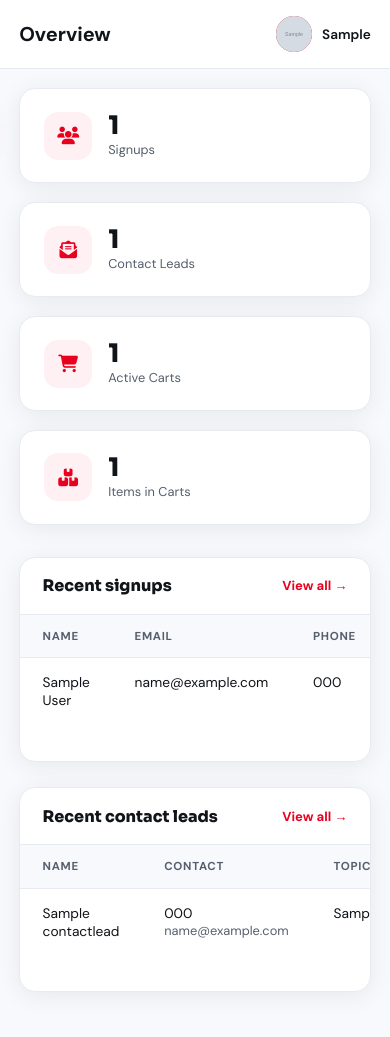
After one commit to edutrellisprivatelimited-dotcom/EduTrellis, a Django app: page /store/dashboard/ in a window 390 px wide. The commit adds this page. Run offline with Django 5.2, Linux system fonts and the light colour scheme; a user stored in the database is signed in; tables that the repository leaves empty hold one stand-in row (values such as "Sample post"); grey boxes marked "Sample" are stand-in pictures.

Commit message:
feat: replace Django admin link with a custom-styled store dashboard
Adds a self-built staff-only admin panel at /store/dashboard/, styled
with the store's own design tokens instead of Django's built-in
admin UI:
- Overview: signup/lead/cart stat cards + recent-activity tables
- Signups: searchable list of registered customers (role badge,
  phone, joined date)
- Contact Leads: searchable list of contact-form submissions, with
  delete
- Sidebar nav + "Back to store"/"Logout"

Access is gated to request.user.is_staff — anonymous or non-staff
visitors are bounced to the storefront. The profile dropdown's
"Admin panel" link now points here instead of /admin/ (Django's
built-in admin is left registered but no longer linked to).

Also adds a .gitignore (media/, __pycache__, .env) — there wasn't one
before, and this project's media/ now holds real uploaded avatars
that must never end up in a commit.

Co-Authored-By: Claude Sonnet 5 <noreply@anthropic.com>

```diff
--- /dev/null
+++ b/myapp/templates/dashboard/base.html
@@ -0,0 +1,125 @@
+{% load static %}
+<!DOCTYPE html>
+<html lang="en">
+<head>
+<meta charset="UTF-8">
+<meta name="viewport" content="width=device-width, initial-scale=1.0">
+<title>{% block title %}Overview{% endblock %} | EduTrellis Store Admin</title>
+<meta name="robots" content="noindex, nofollow">
+<link href="https://fonts.googleapis.com/css2?family=Sora:wght@400;600;700;800;900&family=DM+Sans:wght@400;500;600;700&display=swap" rel="stylesheet">
+<link rel="stylesheet" href="https://cdnjs.cloudflare.com/ajax/libs/font-awesome/6.4.0/css/all.min.css">
+<link rel="icon" href="{% static 'favicon.ico' %}" type="image/x-icon">
+<style>
+:root{
+  --red:#e8001e; --red-dark:#c0001a; --red-soft:#fff1f3;
+  --dark:#1c2333; --dark-2:#0f1623;
+  --text:#555f6d; --head:#111418; --line:#e7eaf0;
+  --bg:#ffffff; --bg-alt:#f8f9fc;
+  --radius:16px; --shadow-sm:0 4px 24px rgba(0,0,0,.07); --shadow-md:0 12px 40px rgba(0,0,0,.14);
+}
+*{margin:0;padding:0;box-sizing:border-box}
+body{font-family:'DM Sans',system-ui,sans-serif;color:var(--text);background:var(--bg-alt)}
+h1,h2,h3,.dash-logo{font-family:'Sora',system-ui,sans-serif;color:var(--head)}
+a{color:inherit;text-decoration:none}
+
+.dash{display:flex;min-height:100vh}
+.dash-sidebar{width:250px;flex:none;background:var(--dark);color:rgba(255,255,255,.75);display:flex;flex-direction:column;padding:1.6rem 1.1rem;position:sticky;top:0;height:100vh}
+.dash-logo{font-size:1.3rem;font-weight:900;color:#fff;letter-spacing:-.02em}
+.dash-logo span{color:var(--red)}
+.dash-logo-sub{font-size:.66rem;font-weight:700;letter-spacing:.16em;text-transform:uppercase;color:rgba(255,255,255,.4);margin-top:.15rem}
+.dash-nav{margin-top:2.2rem;display:flex;flex-direction:column;gap:.3rem;flex:1}
+.dash-nav a{display:flex;align-items:center;gap:.7rem;padding:.75rem .9rem;border-radius:12px;font-size:.87rem;font-weight:600;color:rgba(255,255,255,.7);transition:all .2s}
+.dash-nav a i{width:18px;text-align:center}
+.dash-nav a:hover{background:rgba(255,255,255,.06);color:#fff}
+.dash-nav a.active{background:var(--red);color:#fff;box-shadow:0 8px 22px rgba(232,0,30,.35)}
+.dash-sidebar-foot{display:flex;flex-direction:column;gap:.3rem;border-top:1px solid rgba(255,255,255,.1);padding-top:1rem}
+.dash-sidebar-foot a{display:flex;align-items:center;gap:.7rem;padding:.7rem .9rem;border-radius:12px;font-size:.85rem;font-weight:600;color:rgba(255,255,255,.65);transition:background .2s}
+.dash-sidebar-foot a:hover{background:rgba(255,255,255,.06);color:#fff}
+.dash-sidebar-foot a.danger{color:#ff8a99}
+
+.dash-main{flex:1;min-width:0}
+.dash-topbar{background:#fff;border-bottom:1px solid var(--line);padding:1.1rem 2rem;display:flex;align-items:center;justify-content:space-between;gap:1rem;position:sticky;top:0;z-index:20}
+.dash-title{font-size:1.25rem;font-weight:800;color:var(--head)}
+.dash-admin{display:flex;align-items:center;gap:.65rem;font-size:.85rem;font-weight:600;color:var(--head)}
+.dash-admin .dav{width:36px;height:36px;border-radius:50%;background:linear-gradient(135deg,var(--red),var(--red-dark));color:#fff;display:flex;align-items:center;justify-content:center;font-weight:800;font-size:.85rem;overflow:hidden;flex-shrink:0}
+.dash-admin .dav img{width:100%;height:100%;object-fit:cover}
+
+.dash-body{padding:2rem}
+
+.stat-grid{display:grid;grid-template-columns:repeat(auto-fit,minmax(200px,1fr));gap:1.2rem;margin-bottom:2rem}
+.stat-card{background:#fff;border:1px solid var(--line);border-radius:var(--radius);padding:1.4rem 1.5rem;display:flex;align-items:center;gap:1rem;box-shadow:var(--shadow-sm)}
+.stat-ico{width:48px;height:48px;border-radius:14px;background:var(--red-soft);color:var(--red);display:flex;align-items:center;justify-content:center;font-size:1.1rem;flex-shrink:0}
+.stat-num{font-family:'Sora',sans-serif;font-size:1.6rem;font-weight:800;color:var(--head);line-height:1}
+.stat-lbl{font-size:.8rem;color:var(--text);margin-top:.2rem}
+
+.panel{background:#fff;border:1px solid var(--line);border-radius:var(--radius);box-shadow:var(--shadow-sm);overflow:hidden;margin-bottom:1.6rem}
+.panel-head{padding:1.1rem 1.4rem;border-bottom:1px solid var(--line);display:flex;align-items:center;justify-content:space-between;gap:1rem;flex-wrap:wrap}
+.panel-head h3{font-size:1rem;font-weight:800;color:var(--head)}
+.panel-link{font-size:.82rem;font-weight:700;color:var(--red)}
+.panel-search{position:relative}
+.panel-search input{height:38px;border:1.5px solid var(--line);border-radius:50px;padding:0 1rem 0 2.4rem;font-family:inherit;font-size:.85rem;background:var(--bg-alt);width:220px}
+.panel-search input:focus{outline:none;border-color:var(--red)}
+.panel-search i{position:absolute;left:.9rem;top:50%;transform:translateY(-50%);color:#9aa3b0;font-size:.85rem}
+
+.table-scroll{overflow-x:auto}
+table{width:100%;border-collapse:collapse}
+thead th{text-align:left;font-size:.72rem;font-weight:800;letter-spacing:.06em;text-transform:uppercase;color:var(--text);padding:.85rem 1.4rem;background:var(--bg-alt);border-bottom:1px solid var(--line);white-space:nowrap}
+tbody td{padding:.95rem 1.4rem;font-size:.86rem;color:var(--head);border-bottom:1px solid var(--line);vertical-align:top}
+tbody tr:last-child td{border-bottom:none}
+tbody tr:hover{background:var(--bg-alt)}
+.badge{display:inline-flex;align-items:center;gap:.3rem;font-size:.7rem;font-weight:700;padding:.22rem .6rem;border-radius:50px;white-space:nowrap}
+.badge.staff{background:var(--red-soft);color:var(--red)}
+.badge.user{background:#eef2ff;color:#3b5bdb}
+.msg-cell{max-width:320px;white-space:normal;line-height:1.5}
+.sub-line{color:var(--text);display:block;font-size:.8rem}
+.empty-row{text-align:center;padding:3rem 1rem;color:#9aa3b0}
+.del-btn{border:none;background:none;color:#b6bcc6;cursor:pointer;font-size:.85rem;transition:color .2s}
+.del-btn:hover{color:var(--red)}
+
+@media (max-width:900px){
+  .dash-sidebar{position:fixed;left:0;top:0;bottom:0;transform:translateX(-100%);transition:.3s;z-index:100}
+  .dash-body{padding:1.2rem}
+  .dash-topbar{padding:1rem 1.2rem}
+  .panel-search input{width:150px}
+}
+</style>
+{% block extra_head %}{% endblock %}
+</head>
+<body>
+
+<div class="dash">
+  <aside class="dash-sidebar">
+    <div>
+      <div class="dash-logo">Edu<span>Trellis</span></div>
+      <div class="dash-logo-sub">Store Admin</div>
+    </div>
+    <nav class="dash-nav">
+      <a href="{% url 'dashboard_home' %}" class="{% if active == 'home' %}active{% endif %}"><i class="fas fa-gauge"></i> Overview</a>
+      <a href="{% url 'dashboard_signups' %}" class="{% if active == 'signups' %}active{% endif %}"><i class="fas fa-users"></i> Signups</a>
+      <a href="{% url 'dashboard_contacts' %}" class="{% if active == 'contacts' %}active{% endif %}"><i class="fas fa-envelope-open-text"></i> Contact Leads</a>
+    </nav>
+    <div class="dash-sidebar-foot">
+      <a href="{% url 'estore' %}"><i class="fas fa-arrow-left"></i> Back to store</a>
+      <a href="{% url 'dashboard_logout' %}" class="danger"><i class="fas fa-right-from-bracket"></i> Logout</a>
+    </div>
+  </aside>
+
+  <div class="dash-main">
+    <div class="dash-topbar">
+      <div class="dash-title">{% block page_title %}Overview{% endblock %}</div>
+      <div class="dash-admin">
+        <div class="dav">
+          {% if request.user.store_profile.avatar %}<img src="{{ request.user.store_profile.avatar.url }}" alt="">
+          {% else %}{{ request.user.first_name|default:request.user.username|first|upper }}{% endif %}
+        </div>
+        <span>{{ request.user.first_name|default:request.user.username }}</span>
+      </div>
+    </div>
+    <div class="dash-body">
+      {% block content %}{% endblock %}
+    </div>
+  </div>
+</div>
+
+</body>
+</html>
--- /dev/null
+++ b/myapp/templates/dashboard/home.html
@@ -0,0 +1,54 @@
+{% extends "dashboard/base.html" %}
+{% block title %}Overview{% endblock %}
+{% block page_title %}Overview{% endblock %}
+
+{% block content %}
+<div class="stat-grid">
+  <div class="stat-card"><div class="stat-ico"><i class="fas fa-users"></i></div><div><div class="stat-num">{{ total_users }}</div><div class="stat-lbl">Signups</div></div></div>
+  <div class="stat-card"><div class="stat-ico"><i class="fas fa-envelope-open-text"></i></div><div><div class="stat-num">{{ total_leads }}</div><div class="stat-lbl">Contact Leads</div></div></div>
+  <div class="stat-card"><div class="stat-ico"><i class="fas fa-cart-shopping"></i></div><div><div class="stat-num">{{ total_carts }}</div><div class="stat-lbl">Active Carts</div></div></div>
+  <div class="stat-card"><div class="stat-ico"><i class="fas fa-boxes-stacked"></i></div><div><div class="stat-num">{{ cart_items }}</div><div class="stat-lbl">Items in Carts</div></div></div>
+</div>
+
+<div class="panel">
+  <div class="panel-head"><h3>Recent signups</h3><a href="{% url 'dashboard_signups' %}" class="panel-link">View all &rarr;</a></div>
+  <div class="table-scroll">
+  <table>
+    <thead><tr><th>Name</th><th>Email</th><th>Phone</th><th>Joined</th></tr></thead>
+    <tbody>
+      {% for u in recent_users %}
+      <tr>
+        <td>{{ u.first_name|default:u.username }} {{ u.last_name }}</td>
+        <td>{{ u.email }}</td>
+        <td>{{ u.store_profile.phone|default:"—" }}</td>
+        <td>{{ u.date_joined|date:"d M Y, h:i A" }}</td>
+      </tr>
+      {% empty %}
+      <tr><td colspan="4" class="empty-row">No signups yet</td></tr>
+      {% endfor %}
+    </tbody>
+  </table>
+  </div>
+</div>
+
+<div class="panel">
+  <div class="panel-head"><h3>Recent contact leads</h3><a href="{% url 'dashboard_contacts' %}" class="panel-link">View all &rarr;</a></div>
+  <div class="table-scroll">
+  <table>
+    <thead><tr><th>Name</th><th>Contact</th><th>Topic</th><th>Received</th></tr></thead>
+    <tbody>
+      {% for lead in recent_leads %}
+      <tr>
+        <td>{{ lead.name }}</td>
+        <td>{{ lead.phone }}<span class="sub-line">{{ lead.email }}</span></td>
+        <td>{{ lead.service|default:"—" }}</td>
+        <td>{{ lead.created_at|date:"d M Y, h:i A" }}</td>
+      </tr>
+      {% empty %}
+      <tr><td colspan="4" class="empty-row">No contact messages yet</td></tr>
+      {% endfor %}
+    </tbody>
+  </table>
+  </div>
+</div>
+{% endblock %}
--- a/myapp/templates/estore.html
+++ b/myapp/templates/estore.html
@@ -1590,7 +1590,7 @@ $('#accountMenu').addEventListener('click', e => {
   closeAccountMenu();
   switch (btn.dataset.action){
     case 'admin':
-      window.location.href = '/admin/';
+      window.location.href = '/store/dashboard/';
       break;
     case 'cart':
       openDrawer();
--- a/myapp/urls.py
+++ b/myapp/urls.py
@@ -15,5 +15,12 @@ urlpatterns = [
     path('store/api/cart/update/', views.store_cart_update, name='store_cart_update'),
     path('store/api/cart/remove/', views.store_cart_remove, name='store_cart_remove'),
     path('store/api/contact/', views.store_contact, name='store_contact'),
+
+    path('store/dashboard/', views.dashboard_home, name='dashboard_home'),
+    path('store/dashboard/signups/', views.dashboard_signups, name='dashboard_signups'),
+    path('store/dashboard/contacts/', views.dashboard_contacts, name='dashboard_contacts'),
+    path('store/dashboard/contacts/<int:pk>/delete/', views.dashboard_contact_delete, name='dashboard_contact_delete'),
+    path('store/dashboard/logout/', views.dashboard_logout, name='dashboard_logout'),
+
     path('contact/', views.contact_lead, name='contact_lead'),
 ]
--- a/myapp/views.py
+++ b/myapp/views.py
@@ -4,7 +4,8 @@ from decimal import Decimal, InvalidOperation
 
 from django.contrib.auth import authenticate, login, logout, update_session_auth_hash
 from django.contrib.auth.models import User
-from django.shortcuts import render
+from django.db.models import Q
+from django.shortcuts import render, redirect, get_object_or_404
 from django.http import JsonResponse
 from django.core.mail import send_mail, BadHeaderError
 from django.conf import settings
@@ -436,3 +437,69 @@ def contact_lead(request):
         )
 
     return JsonResponse({'status': 'ok', 'message': 'Message sent successfully.'})
+
+
+# ── Custom store admin dashboard (staff-only, replaces linking to /admin/) ──
+
+def _dashboard_guard(request):
+    """Anonymous or non-staff visitors are bounced back to the storefront,
+    where they can log in through the existing auth modal."""
+    return request.user.is_authenticated and request.user.is_staff
+
+
+def dashboard_home(request):
+    if not _dashboard_guard(request):
+        return redirect('estore')
+
+    context = {
+        'active': 'home',
+        'total_users': User.objects.count(),
+        'total_leads': ContactLead.objects.count(),
+        'total_carts': Cart.objects.count(),
+        'cart_items': CartItem.objects.count(),
+        'recent_users': User.objects.select_related('store_profile').order_by('-date_joined')[:5],
+        'recent_leads': ContactLead.objects.order_by('-created_at')[:5],
+    }
+    return render(request, 'dashboard/home.html', context)
+
+
+def dashboard_signups(request):
+    if not _dashboard_guard(request):
+        return redirect('estore')
+
+    q = request.GET.get('q', '').strip()
+    users = User.objects.select_related('store_profile').order_by('-date_joined')
+    if q:
+        users = users.filter(
+            Q(username__icontains=q) | Q(email__icontains=q) |
+            Q(first_name__icontains=q) | Q(last_name__icontains=q) |
+            Q(store_profile__phone__icontains=q)
+        )
+    return render(request, 'dashboard/signups.html', {'active': 'signups', 'users': users, 'q': q})
+
+
+def dashboard_contacts(request):
+    if not _dashboard_guard(request):
+        return redirect('estore')
+
+    q = request.GET.get('q', '').strip()
+    leads = ContactLead.objects.order_by('-created_at')
+    if q:
+        leads = leads.filter(
+            Q(name__icontains=q) | Q(email__icontains=q) | Q(phone__icontains=q) |
+            Q(service__icontains=q) | Q(message__icontains=q)
+        )
+    return render(request, 'dashboard/contacts.html', {'active': 'contacts', 'leads': leads, 'q': q})
+
+
+def dashboard_contact_delete(request, pk):
+    if not _dashboard_guard(request):
+        return redirect('estore')
+    if request.method == 'POST':
+        get_object_or_404(ContactLead, pk=pk).delete()
+    return redirect('dashboard_contacts')
+
+
+def dashboard_logout(request):
+    logout(request)
+    return redirect('estore')
```
Also changed, not shown: myapp/templates/dashboard/contacts.html (added, +39 -0 lines), myapp/templates/dashboard/signups.html (added, +37 -0 lines), 1 other file.
